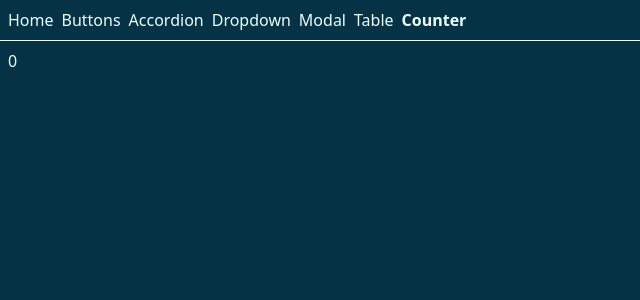
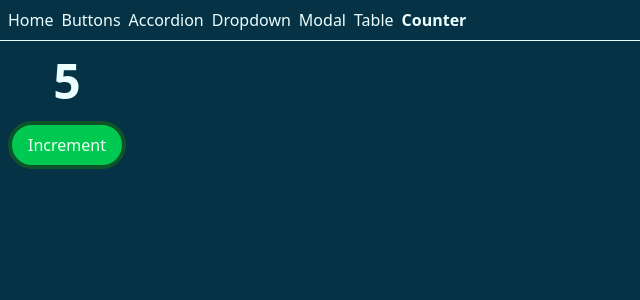
Before and after one commit to SmackSmash/comps-ts, a React (Vite) app: page /counter in a window 1280 px wide. Shown: the top 300 px of the page, without its empty margins (0-640 px from the left). Built offline with nearby package versions, Linux system fonts and the light colour scheme.

Commit message:
Added counter functionality

```diff
--- a/src/components/Counter.tsx
+++ b/src/components/Counter.tsx
@@ -1,7 +1,21 @@
-import type { FC } from 'react';
+import { useState, type FC } from 'react';
+import Button from './Button';
 
 const Counter: FC<{ initialCount?: number }> = ({ initialCount = 0 }) => {
-  return <div>{initialCount}</div>;
+  const [count, setCount] = useState(initialCount);
+
+  const increment = () => {
+    setCount(count + 1);
+  };
+
+  return (
+    <div className='mt-2 flex flex-col items-center gap-4'>
+      <div className='text-5xl font-bold'>{count}</div>
+      <Button style='success' rounded onClick={increment}>
+        Increment
+      </Button>
+    </div>
+  );
 };
 
 export default Counter;
--- a/src/routes/counter.tsx
+++ b/src/routes/counter.tsx
@@ -2,7 +2,7 @@ import { createFileRoute } from '@tanstack/react-router';
 import Counter from '../components/Counter';
 
 function RouteComponent() {
-  return <Counter />;
+  return <Counter initialCount={5} />;
 }
 
 export const Route = createFileRoute('/counter')({
```
